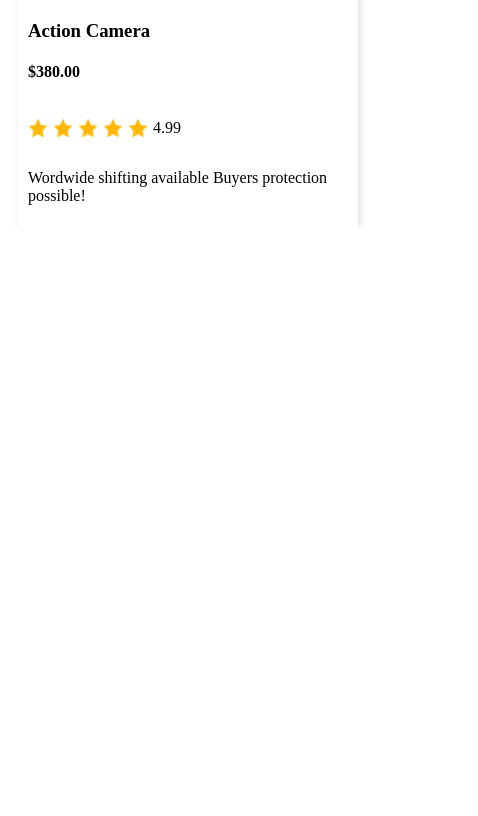
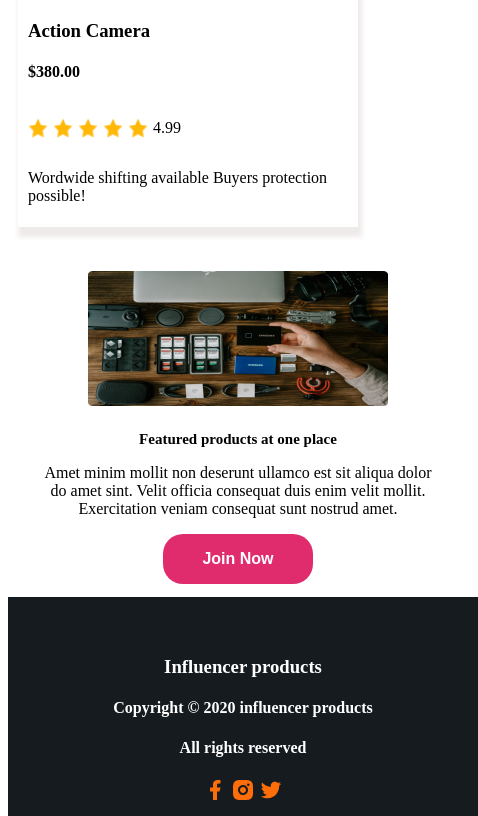
Before and after one commit to Shihab5500/New-folder, a plain HTML site: page index.html in a window 390 px wide. Shown: the part 5688-6504 px from the top of the page, 478 px wide, since content can reach past the window. Before the commit the page ends 5915 px from the top, so only its background shows below. Drawn offline with Linux system fonts and the light colour scheme.

Commit message:
icon change

```diff
--- a/index.html
+++ b/index.html
@@ -177,6 +177,25 @@
                 <p class="p-description">Wordwide shifting available Buyers protection possible!</p>
             </div>
         </div>
+
+        <div class="f-all">
+                <img src="images/gear.png" class="f-img" alt="">
+            <div class="fff">
+                <h3 class="f-heading">Featured products at one place</h3>
+                <p class="f-description">Amet minim mollit non deserunt ullamco est sit aliqua dolor do amet sint. Velit officia consequat duis enim velit mollit. Exercitation veniam consequat sunt nostrud amet.</p>
+                <button class="btn-primary2">Join Now</button>
+            </div>
+        </div>
+        <div class="footer-all">
+            <h3 class="footer-heading">Influencer products</h3>
+            <h4 class="footer-heading2">Copyright © 2020  influencer products</h4>
+            <h4 class="footer-heading2">All rights reserved</h4>
+            <div class="footer-img">
+                <img src="navbar-icon/facebook.png" alt="">
+                <img src="navbar-icon/insta.png" alt="">
+                <img src="navbar-icon/twitter.png" alt="">
+            </div>
+        </div>
     </main>
     <footer>
 
--- a/style.css
+++ b/style.css
@@ -139,6 +139,52 @@ main{
     color: white;
 }
 
+/* Featured products at one place */
+
+.f-all{
+    display: flex;
+    align-items: center;
+    margin-top: 150px;
+    gap: 100px;
+    width: 100%;
+    height: 270px;
+    margin-left: 400px;
+}
+
+.fff{
+    display: inline;
+}
+
+.f-heading{
+    font-size: 30px;
+}
+
+.btn-primary2{
+    height: 50px;
+    width: 150px;
+    background-color: #E02C6D;
+    padding: .5rem;
+    color: white;
+    border-radius: 20px;
+    font-size: 1rem;
+    font-weight: bold;
+    border: none;
+}
+
+
+/* footer */
+
+.footer-all{
+    background-color: rgb(21, 27, 31);
+    color: white;
+    width: 1890px;
+    padding-top: 40px;
+    padding-bottom: 40px;
+    margin-top: 50px;
+    text-align: center;
+
+}
+
 
 /* responsive small device */
 
@@ -217,4 +263,47 @@ main{
     height: 0px;
 }
 
+.f-all{
+    flex-direction: column;
+    margin-top: 50px;
+    gap: 10px;
+    height: 270px;
+    margin-left: 230px;
+    justify-content: center;
+    align-items: center;
+    text-align: center;
 }
+
+.f-img{
+    width: 300px;
+    height: 50%;
+    margin-top: 30px;
+}
+.f-heading{
+    font-size: 15px;
+}
+.f-description{
+    width: 400px;
+}
+
+.btn-primary2{
+    height: 50px;
+    width: 150px;
+    background-color: #E02C6D;
+    padding: .5rem;
+    border-radius: 20px;
+    font-size: 1rem;
+    font-weight: bold;
+    border: none;
+}
+
+.footer-all{
+    padding-top: 40px;
+    padding-bottom: 10px;
+    margin-top: 50px;
+    text-align: center;
+    width: 470px;
+
+}
+
+}
```
Also changed, not shown: navbar-icon/facebook.png (added), navbar-icon/insta.png (added), navbar-icon/twitter.png (added).
